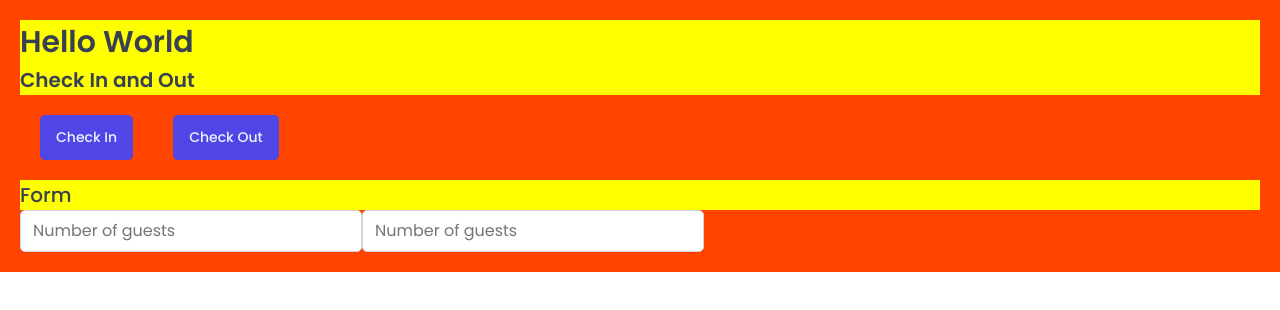
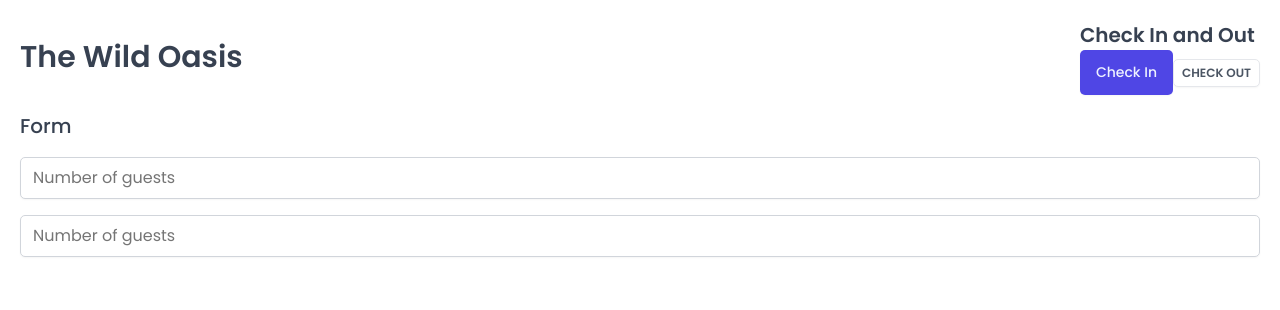
Before and after one commit to ShahabDadKhan/wild-oasis, a React (Vite) app: page / in a window 1280 px wide. Shown: the top 310 px of the page. Built offline with nearby package versions, Linux system fonts and the light colour scheme; a web font is replaced by a local one.

Commit message:
more reusable styled components

```diff
--- a/src/App.jsx
+++ b/src/App.jsx
@@ -3,25 +3,39 @@
 import Button from "./ui/Button";
 import Input from "./ui/Input";
 import Heading from "./ui/Heading";
+import Row from "./ui/Row";
 
 export default function App() {
   return (
     <>
       <GlobalStyles />
       <StyledApp>
-        <Heading as="h1">Hello World</Heading>
-        <Heading as="h2">Check In and Out</Heading>
-        <Button onClick={() => alert("In")}>Check In</Button>
-        <Button onClick={() => alert("Out")}>Check Out</Button>
-        <Heading as="h3">Form</Heading>
-        <Input type="number" placeholder="Number of guests"></Input>
-        <Input type="number" placeholder="Number of guests"></Input>
+        <Row>
+          <Row type="horizontal">
+            <Heading as="h1">The Wild Oasis</Heading>
+            <div>
+              <Heading as="h2">Check In and Out</Heading>
+              <Button onClick={() => alert("In")}>Check In</Button>
+              <Button
+                variation="secondary"
+                size="small"
+                onClick={() => alert("Out")}
+              >
+                Check Out
+              </Button>
+            </div>
+          </Row>
+          <Row>
+            <Heading as="h3">Form</Heading>
+            <Input type="number" placeholder="Number of guests"></Input>
+            <Input type="number" placeholder="Number of guests"></Input>
+          </Row>
+        </Row>
       </StyledApp>
     </>
   );
 }
 
 const StyledApp = styled.div`
-  background-color: orangered;
   padding: 20px;
 `;
--- a/src/ui/Button.jsx
+++ b/src/ui/Button.jsx
@@ -1,68 +1,65 @@
-import styled from "styled-components";
+import styled, { css } from "styled-components";
 
-// const sizes = {
-//   small: css`
-//     font-size: 1.2rem;
-//     padding: 0.4rem 0.8rem;
-//     text-transform: uppercase;
-//     font-weight: 600;
-//     text-align: center;
-//   `,
-//   medium: css`
-//     font-size: 1.4rem;
-//     padding: 1.2rem 1.6rem;
-//     font-weight: 500;
-//   `,
-//   large: css`
-//     font-size: 1.6rem;
-//     padding: 1.2rem 2.4rem;
-//     font-weight: 500;
-//   `,
-// };
+const sizes = {
+  small: css`
+    font-size: 1.2rem;
+    padding: 0.4rem 0.8rem;
+    text-transform: uppercase;
+    font-weight: 600;
+    text-align: center;
+  `,
+  medium: css`
+    font-size: 1.4rem;
+    padding: 1.2rem 1.6rem;
+    font-weight: 500;
+  `,
+  large: css`
+    font-size: 1.6rem;
+    padding: 1.2rem 2.4rem;
+    font-weight: 500;
+  `,
+};
 
-// const variations = {
-//   primary: css`
-//     color: var(--color-brand-50);
-//     background-color: var(--color-brand-600);
+const variations = {
+  primary: css`
+    color: var(--color-brand-50);
+    background-color: var(--color-brand-600);
 
-//     &:hover {
-//       background-color: var(--color-brand-700);
-//     }
-//   `,
-//   secondary: css`
-//     color: var(--color-grey-600);
-//     background: var(--color-grey-0);
-//     border: 1px solid var(--color-grey-200);
+    &:hover {
+      background-color: var(--color-brand-700);
+    }
+  `,
+  secondary: css`
+    color: var(--color-grey-600);
+    background: var(--color-grey-0);
+    border: 1px solid var(--color-grey-200);
 
-//     &:hover {
-//       background-color: var(--color-grey-50);
-//     }
-//   `,
-//   danger: css`
-//     color: var(--color-red-100);
-//     background-color: var(--color-red-700);
+    &:hover {
+      background-color: var(--color-grey-50);
+    }
+  `,
+  danger: css`
+    color: var(--color-red-100);
+    background-color: var(--color-red-700);
 
-//     &:hover {
-//       background-color: var(--color-red-800);
-//     }
-//   `,
-// };
+    &:hover {
+      background-color: var(--color-red-800);
+    }
+  `,
+};
 
 const Button = styled.button`
-  font-size: 1.4rem;
-  font-weight: 500;
-  padding: 1.2rem 1.6rem;
   border: none;
   border-radius: var(--border-radius-sm);
-  background-color: var(--color-brand-600);
-  color: var(--color-brand-50);
   box-shadow: var(--shadow-sm);
-  cursor: pointer;
-  margin: 20px;
 
-  &:hover {
-    background-color: var(--color-brand-700);
-  }
+  ${(props) => sizes[props.size]}
+  ${(props) => variations[props.variation]}
 `;
 
+Button.defaultProps = {
+  variation: "primary",
+  size: "medium",
+};
+
 export default Button;
--- a/src/ui/Heading.jsx
+++ b/src/ui/Heading.jsx
@@ -21,8 +21,6 @@
       font-size: 2rem;
       font-weight: 500;
     `}
-
-  background-color: yellow;
 `;
 
 export default Heading;
--- /dev/null
+++ b/src/ui/Row.jsx
@@ -0,0 +1,24 @@
+import styled, { css } from "styled-components";
+
+const Row = styled.div`
+  display: flex;
+
+  ${(props) =>
+    props.type === "horizontal" &&
+    css`
+      justify-content: space-between;
+      align-items: center;
+    `}
+
+  ${(props) =>
+    props.type === "vertical" &&
+    css`
+      flex-direction: column;
+      gap: 1.6rem;
+    `}
+`;
+
+Row.defaultProps = {
+  type: "vertical",
+};
+export default Row;
```
